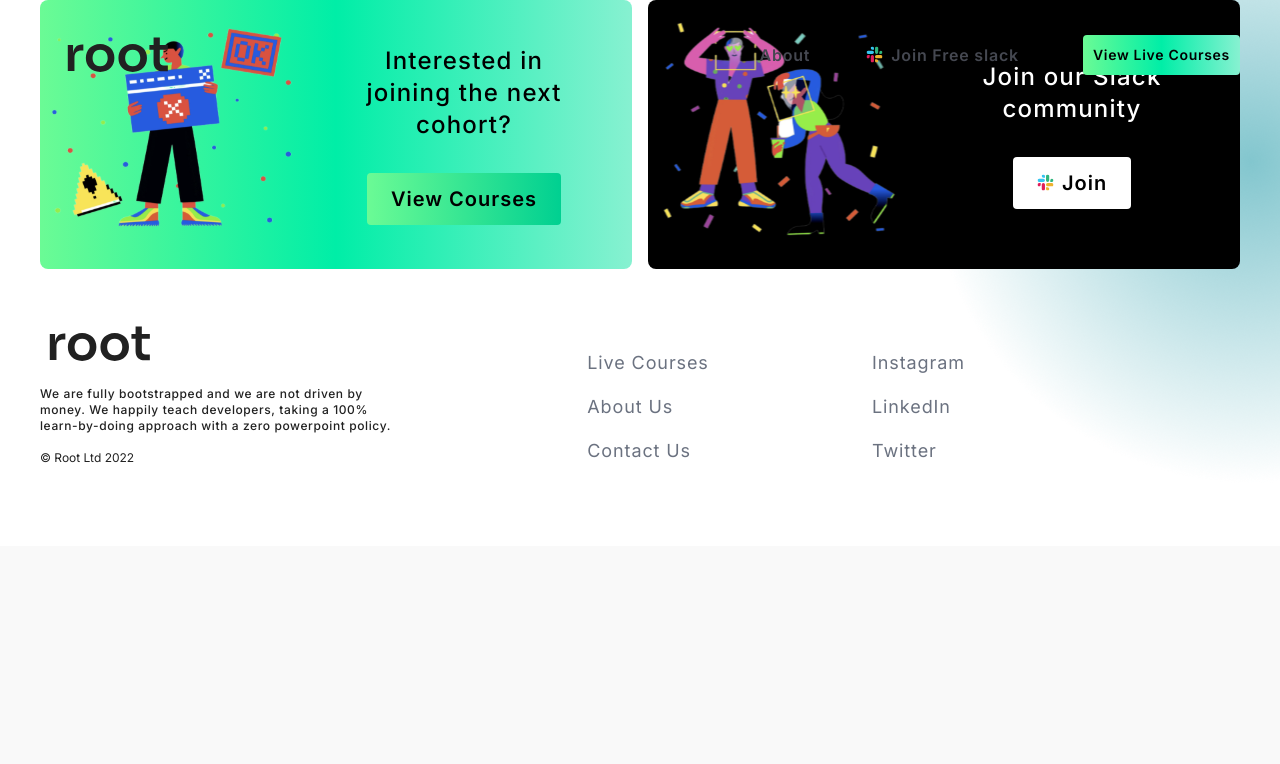
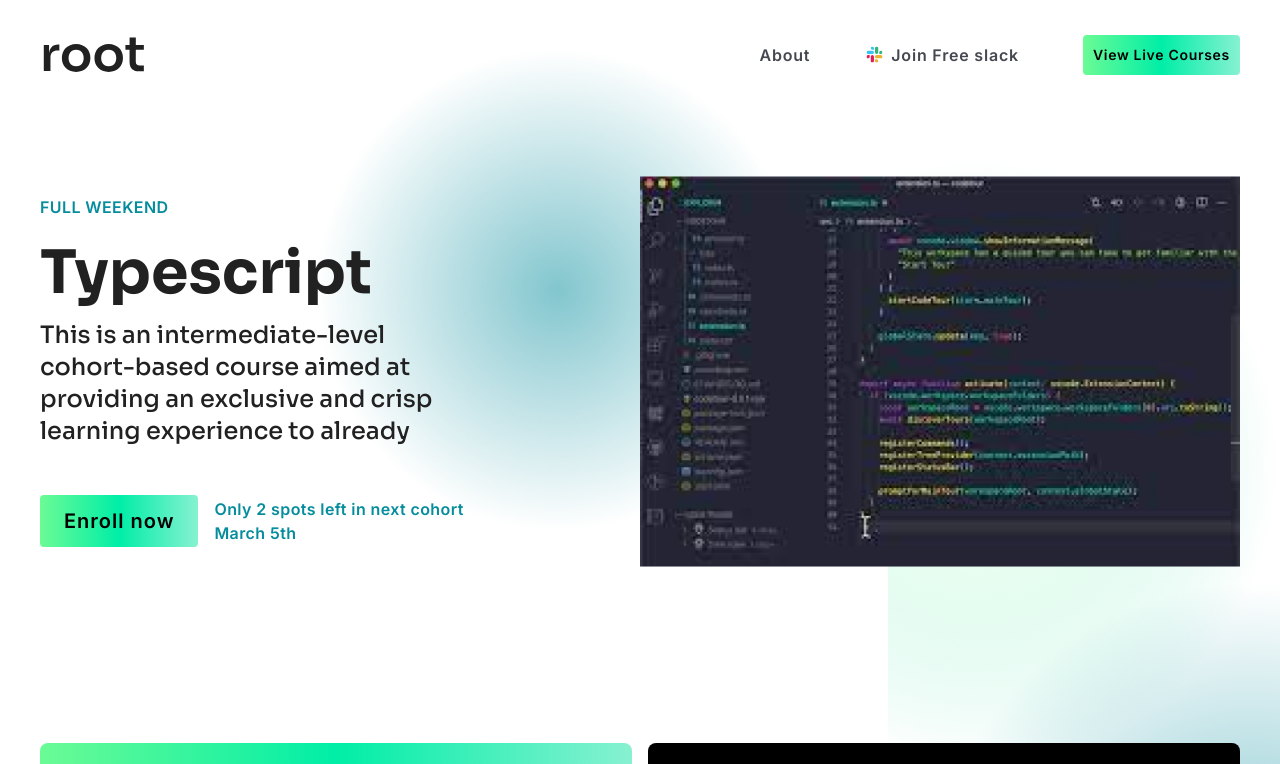
Before and after one commit to csudani7/root-web-ui, a Next.js app: page /course in a window 1280 px wide. Shown: the top 764 px of the page. Built offline with nearby package versions, Linux system fonts and the light colour scheme.

Commit message:
feat: Added Course Landing Page Slice

```diff
--- a/src/components/Header/Header.tsx
+++ b/src/components/Header/Header.tsx
@@ -1,6 +1,8 @@
 import React from 'react';
 import clsx from 'clsx';
 import { useInView } from 'react-intersection-observer';
+import { useRouter } from 'next/router';
+
 import Button from '../ui/Button';
 import { HamburgerMenuIcon } from '../ui/Icon';
 import { LinkWithLabel } from '../ui/LabelWithLinks';
@@ -13,6 +15,7 @@ export interface HeaderProps {
 }
 
 export default function Header({ headerMainLinks }: HeaderProps) {
+  const router = useRouter();
   const [isSideMenuOpened, setIsSideMenuOpened] = React.useState(false);
 
   const { ref, inView } = useInView({
@@ -32,7 +35,7 @@ export default function Header({ headerMainLinks }: HeaderProps) {
           <div className="md:px-10 md:py-6">
             <div className="flex justify-between items-center lg:justify-start lg:space-x-10">
               <div className="flex justify-start items-center lg:w-0 lg:flex-1 py-1">
-                <a href={routes.home} className="flex flex-col pl-6">
+                <a href={routes.home} className="flex flex-col pl-6 md:pl-0">
                   <img
                     src="/logo-primary.svg"
                     alt="logo"
@@ -56,6 +59,7 @@ export default function Header({ headerMainLinks }: HeaderProps) {
                 <Button
                   className="bg-gradient-to-r from-lightGreen via-mediumSpringGreen to-aquamarine font-semibold"
                   size="tiny"
+                  onClick={() => router.push(routes.course)}
                 >
                   View Live Courses
                 </Button>
--- a/src/components/Header/SideMenu.tsx
+++ b/src/components/Header/SideMenu.tsx
@@ -1,12 +1,14 @@
 import React from 'react';
 import clsx from 'clsx';
 import Link from 'next/link';
+import { useRouter } from 'next/router';
+
+import SideBar from './SideBar';
+import Button from '../ui/Button';
+import { routes } from '../../routes';
+import { SlackIcon } from '../ui/Icon';
 import CloseIcon from '../ui/Icon/CloseIcon';
-import Button from '../ui/Button';
 import { LinkProps } from '../../types/common';
-import { routes } from '../../routes';
-import SideBar from './SideBar';
-import { SlackIcon } from '../ui/Icon';
 
 interface SideMenuProps {
   headerMainLinks: Array<LinkProps>;
@@ -19,6 +21,8 @@ export default function SideMenu({
   isSideMenuOpened,
   onHamburgerMenuClick,
 }: SideMenuProps) {
+  const router = useRouter();
+
   return (
     <SideBar scroll isOpened={isSideMenuOpened} className="bg-white">
       <div className="flex flex-col w-full right-0 items-start transition-all duration-500 ease-in-out">
@@ -55,8 +59,9 @@ export default function SideMenu({
             </div>
           ))}
           <Button
+            size="large"
             className="bg-gradient-to-r from-lightGreen via-mediumSpringGreen to-aquamarine font-semibold"
-            size="large"
+            onClick={() => router.push(routes.course)}
           >
             View Live Courses
           </Button>
--- /dev/null
+++ b/src/components/layouts/Courses/CourseLandingSlice.tsx
@@ -0,0 +1,28 @@
+import React from 'react';
+import ImageComponent from '../../ui/Image';
+import LandingBanner from '../../ui/LandingBanner';
+
+export default function CourseLandingSlice() {
+  return (
+    <div className="relative px-6 md:px-10 lg:px-10 py-24 md:py-40">
+      <div className="hidden md:block md:absolute md:right-0">
+        <ImageComponent src="/png/light-green-shadow.png" alt="light-green-shadow" />
+      </div>
+      <div className="hidden md:block md:absolute md:top-12 md:right-80">
+        <ImageComponent src="/png/full-eastern-blue-shadow.png" alt="full-eastern-blue-shadow" className='w-3/4 h-3/4' />
+      </div>
+      <LandingBanner
+        isButtonShow={true}
+        title="Typescript"
+        content="This is an intermediate-level cohort-based course aimed at providing an exclusive and crisp learning experience to already"
+        sectionImagesrc="/png/hero-banner.png"
+        alt="hero-banner"
+        buttonBgColor="bg-gradient-to-r from-lightGreen via-mediumSpringGreen to-aquamarine font-semibold"
+        buttonText="Enroll now"
+        imagePosition={'right'}
+        subTitle='full weekend'
+        noteText='Only 2 spots left in next cohort March 5th'
+      />
+    </div>
+  );
+}
--- a/src/components/layouts/Home/HeroBannerSlice.tsx
+++ b/src/components/layouts/Home/HeroBannerSlice.tsx
@@ -1,9 +1,14 @@
 import React from 'react';
+import { useRouter } from 'next/router';
+
 import Button from '../../ui/Button';
+import { routes } from '../../../routes';
 import ImageComponent from '../../ui/Image';
 import AnimatedSlideInContainer from '../../ui/AnimatedSlideInContainer';
 
 export default function HeroBannerSlice() {
+  const router = useRouter();
+
   return (
     <div className="flex flex-col md:flex-row pt-24 md:pt-24 md:py-24 bg-heroPattern bg-no-repeat">
       <div className="hidden md:block md:absolute md:top-1/3 md:right-1/3">
@@ -23,8 +28,9 @@ export default function HeroBannerSlice() {
             </div>
             <div className="pt-10 md:pt-14">
               <Button
+                size="medium"
                 className="bg-gradient-to-r from-lightGreen via-mediumSpringGreen to-aquamarine font-semibold"
-                size="medium"
+                onClick={() => router.push(routes.course)}
               >
                 View Live Courses
               </Button>
--- a/src/components/ui/LandingBanner/index.tsx
+++ b/src/components/ui/LandingBanner/index.tsx
@@ -1,30 +1,85 @@
 import React from 'react';
+import Button from '../Button';
 import ImageComponent from '../Image';
 import AnimatedSlideInContainer from '../AnimatedSlideInContainer';
+import clsx from 'clsx';
 
+export type ImageRatio = '1/2' | '1/3' | '2/3';
+export type ImagePosition = 'left' | 'right';
 interface LandingBannerProps {
   title: string;
   content: string;
   sectionImagesrc: string;
   alt?: string;
+  isButtonShow?: boolean;
+  buttonBgColor?: string;
+  buttonText?: string;
+  imagePosition?: ImagePosition;
+  imageRatio?: ImageRatio;
+  rootClassName?: string;
+  bgColor?: string;
+  subTitle?: string;
+  noteText?: string;
 }
 
 export default function LandingBanner({
+  imagePosition = 'left',
+  imageRatio = '1/2',
   sectionImagesrc,
   alt,
   title,
+  subTitle,
   content,
+  isButtonShow = false,
+  buttonBgColor = '',
+  buttonText = '',
+  rootClassName = '',
+  bgColor = '',
+  noteText = '',
 }: LandingBannerProps) {
+  const position =
+    imagePosition === 'left'
+      ? 'flex-col flex-col-reverse md:flex-row'
+      : 'flex-col flex-col-reverse md:flex-row-reverse';
+
   return (
-    <div className="flex flex-col-reverse md:grid md:grid-cols-2">
-      <AnimatedSlideInContainer>
-        <ImageComponent src={sectionImagesrc} alt={alt} className="mx-auto" />
-      </AnimatedSlideInContainer>
-      <div className="flex flex-col md:flex md:flex-col space-y-4 md:space-y-0 py-4 md:py-24">
-        <div className="font-sora font-bold text-titleBlack text-5xl md:text-6xl">{title}</div>
-        <div className="md:w-2/3 font-sora font-medium text-titleBlack text-xl md:text-2xl pt-4">
-          {content}
+    <div
+      className={clsx(
+        'relative w-full h-full flex items-center py-4',
+        imagePosition === 'left' ? 'px-0 md:px-10' : 'px-0 md:px-0',
+        position,
+        rootClassName,
+        bgColor,
+      )}
+    >
+      <div className={`flex-none md:w-${imageRatio} pt-7 md:pt-0`}>
+        <AnimatedSlideInContainer>
+          <ImageComponent src={sectionImagesrc} alt={alt} className="m-auto" />
+        </AnimatedSlideInContainer>
+      </div>
+      <div
+        className={clsx(
+          'flex-auto flex flex-col items-center md:items-start',
+          imagePosition === 'left' ? 'px-0 md:px-12' : 'px-0 ml:px-12',
+        )}
+      >
+        <div className="w-full flex flex-col justify-start items-start pb-6 md:pb-12">
+          <div className="text-easternBlue uppercase text-base font-semibold tracking-wide font-inter pb-6">
+            {subTitle}
+          </div>
+          <div className="font-sora font-bold text-titleBlack text-5xl md:text-6xl">{title}</div>
+          <div className="md:w-2/3 font-sora font-medium text-titleBlack text-xl md:text-2xl pt-4">
+            {content}
+          </div>
         </div>
+        {isButtonShow && (
+          <div className="flex flex-col md:flex md:flex-row md:items-center">
+            <Button className={buttonBgColor} size="medium">
+              <div className="flex justify-center items-center">{buttonText}</div>
+            </Button>
+            <div className="text-easternBlue text-base font-semibold tracking-wide font-inter mt-4 md:mt-0 md:ml-4 md:w-1/2">{noteText}</div>
+          </div>
+        )}
       </div>
     </div>
   );
--- a/src/components/ui/PromotionFooter/index.tsx
+++ b/src/components/ui/PromotionFooter/index.tsx
@@ -54,7 +54,7 @@ export default function PromotionFooter({
           <Image src={promotionImage.src} alt={promotionImage.alt} className="m-auto" />
         </AnimatedSlideInContainer>
       </div>
-      <div className="flex-auto flex flex-col justify-center  items-center px-12">
+      <div className="flex-auto flex flex-col justify-center  items-center md:px-12">
         <div className="box-content w-full flex flex-col justify-center items-center ">
           <div className="sm:mt-0 mb-8 break-words">
             <div
--- a/src/components/ui/PromotionSection/index.tsx
+++ b/src/components/ui/PromotionSection/index.tsx
@@ -86,8 +86,8 @@ export default function PromotionSection({
       </div>
       <div
         className={clsx(
-          'flex-auto flex flex-col items-center md:items-start px-6',
-          imagePosition === 'left' ? 'md:px-12' : 'ml:px-12',
+          'flex-auto flex flex-col items-center md:items-start',
+          imagePosition === 'left' ? 'px-0 md:px-12' : 'px-0 ml:px-12',
         )}
       >
         <div className="w-full flex flex-col justify-start items-start">
--- a/src/pages/course.tsx
+++ b/src/pages/course.tsx
@@ -3,6 +3,9 @@ import dynamic from 'next/dynamic';
 
 const WebHeader = dynamic(() => import('../components/ui/WebHeader'));
 const PageLayout = dynamic(() => import('../components/layouts'));
+const CourseLandingSlice = dynamic(
+  () => import('../components/layouts/Courses/CourseLandingSlice'),
+);
 const PromotionFooterSlice = dynamic(
   () => import('../components/layouts/Home/PromotionFooterSlice'),
 );
@@ -12,6 +15,7 @@ export default function CoursePage() {
     <>
       <WebHeader />
       <PageLayout>
+        <CourseLandingSlice />
         <PromotionFooterSlice />
       </PageLayout>
     </>
```
